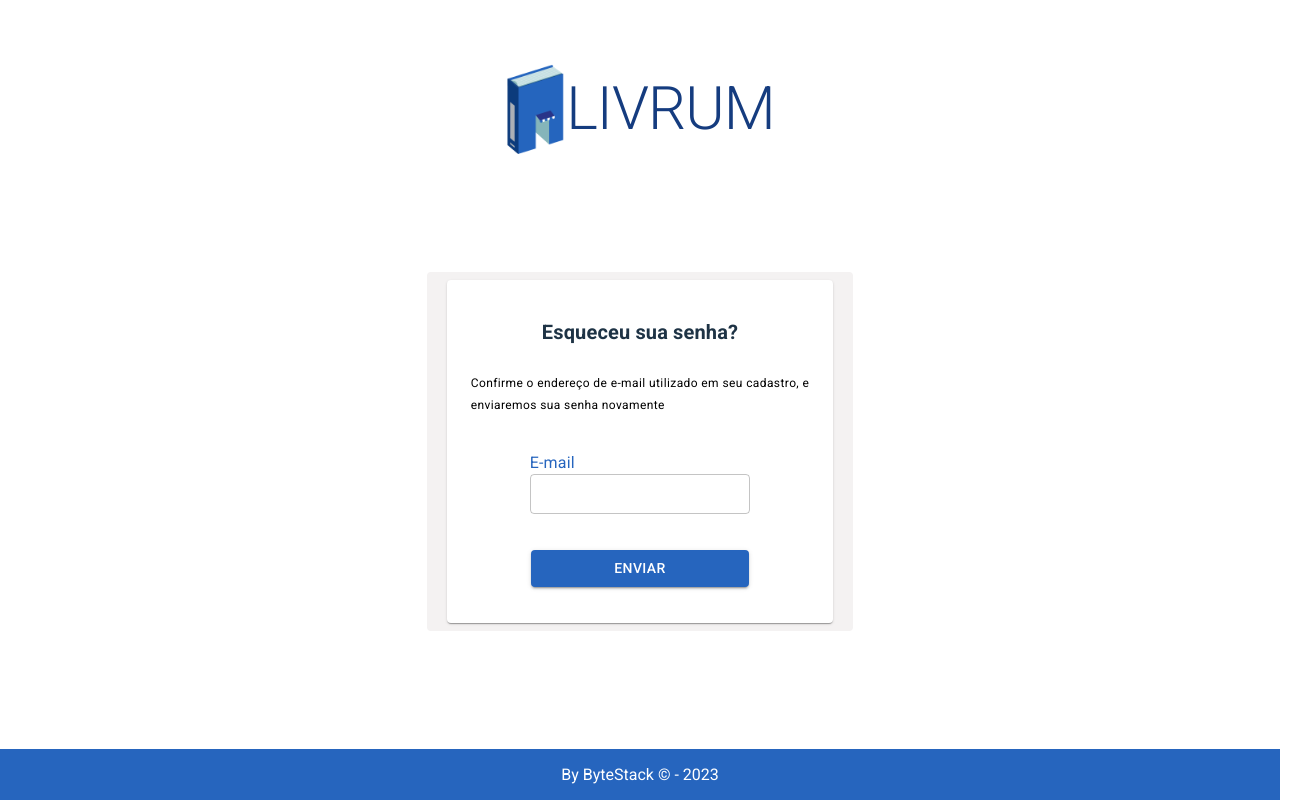
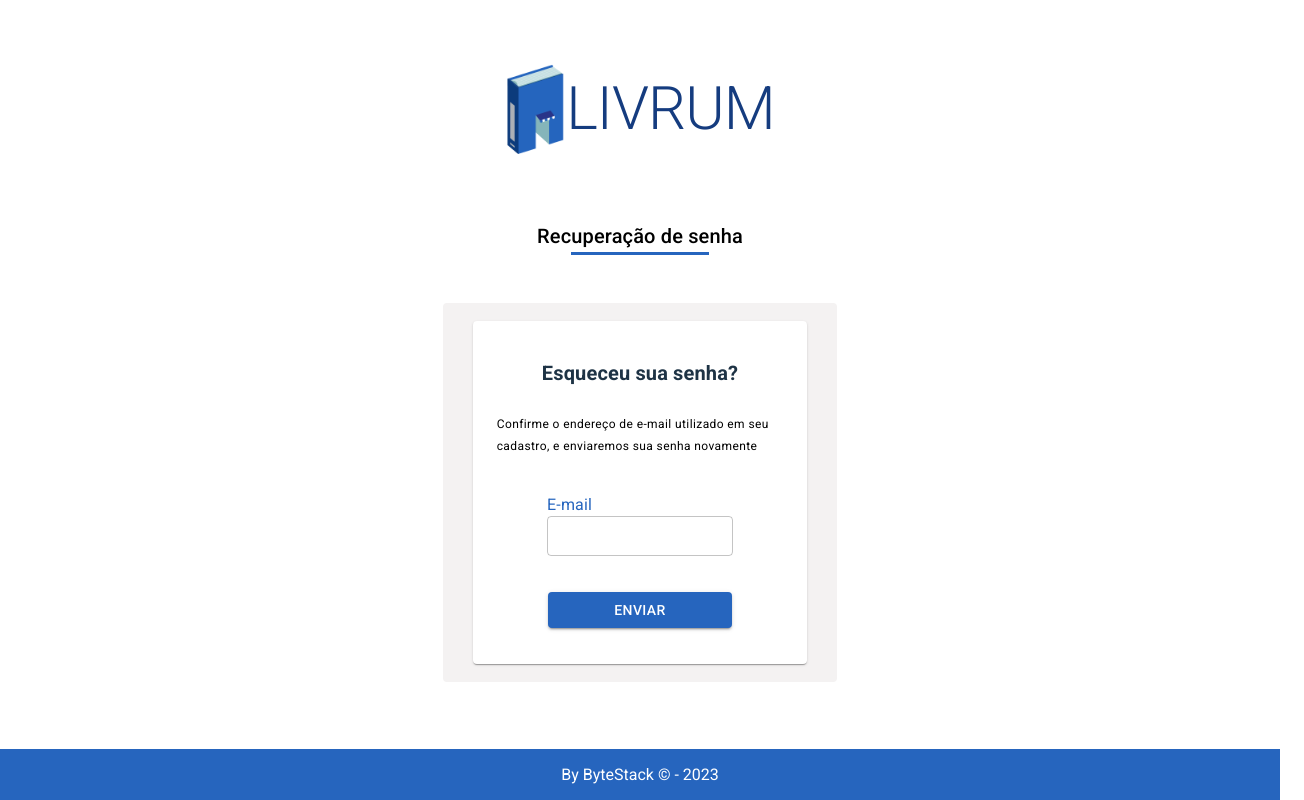
Before and after one commit to byte-stack-uefs/livrum, a Next.js app in the folder phase_4/app/webapp/: page /admin/recuperacao-senha in a window 1280 px wide. Shown: the whole page, 1304 px wide, since content can reach past the window. Built offline with nearby package versions, Linux system fonts and the light colour scheme.

Commit message:
Faltando o modal e talvez ajustes de proporção

```diff
--- a/phase_4/app/webapp/app/(account)/(internal)/admin/recuperacao-senha/page.tsx
+++ b/phase_4/app/webapp/app/(account)/(internal)/admin/recuperacao-senha/page.tsx
@@ -6,6 +6,7 @@ import { TextField, Button, Paper, Typography, Link, FormControl, InputLabel } f
 import Grid from "@mui/material/Unstable_Grid2/Grid2";
 import { theme } from "@/app/theme";
 import { Primary } from "@/stories/Button.stories";
+import Divider from "@/app/components/Divider";
 
 const AdminPasswordRestore = () => {
     const [value, setValue] = useState(0);
@@ -21,10 +22,14 @@ const AdminPasswordRestore = () => {
     };
 
     return (
-        <Grid container>
-            <Grid> </Grid>
-            <Grid xs={11} md={4} margin="auto">
-                <Paper elevation={0} style={{ padding: '20px', backgroundColor: '#F4F2F2' }}>
+        <Grid container spacing = {6} direction="column">
+            <Grid xs={12} md={4} margin="auto" textAlign="center">
+                <Typography sx={{ color: "black"}} variant="h6">
+                    Recuperação de senha
+                </Typography>
+                <Divider width={"35%"} style={{ margin: "auto"}}/></Grid>
+            <Grid xs={12} md={4} margin="auto">
+                <Paper elevation={0} style={{ padding: '30px', backgroundColor: '#F4F2F2' }}>
                     <Paper>
                         <form onSubmit={handleSubmitClient}>
                             <Grid container padding={3} spacing={3} justifyContent="center" alignItems="center">
```
